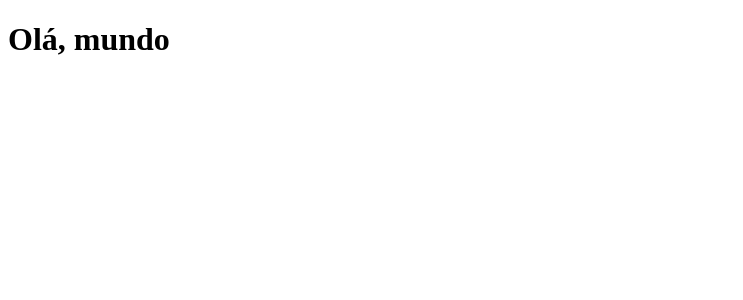
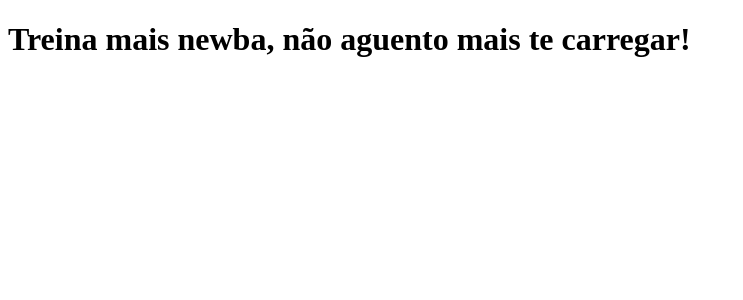
Before and after one commit to Pedrooliveira465/clone-tabnews, a Next.js app: page / in a window 1280 px wide. Shown: the top 300 px of the page, without its empty margins (0-743 px from the left). Built offline with nearby package versions, Linux system fonts and the light colour scheme.

Commit message:
Modificando a frase

```diff
--- a/pages/index.js
+++ b/pages/index.js
@@ -1,5 +1,5 @@
 function Home() {
-    return <h1>Olá, mundo</h1>
+    return <h1>Treina mais newba, não aguento mais te carregar!</h1>
 }
 
 export default Home;
```
